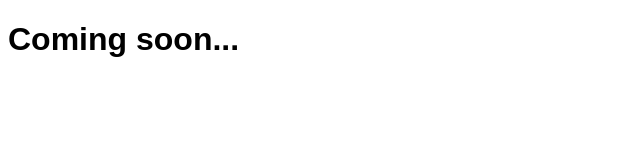
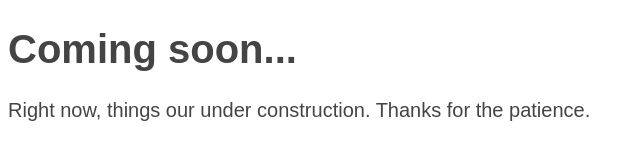
Before and after one commit to vkWeb/Digital-Signature-System, a plain HTML site: page index.html in a window 1280 px wide. Shown: the whole page, without its empty margins (0-643 px from the left). Drawn offline with Linux system fonts and the light colour scheme.

Commit message:
fix: Minor style changes

```diff
--- a/index.html
+++ b/index.html
@@ -8,6 +8,7 @@
   </head>
   <body>
     <h1>Coming soon...</h1>
+    <p>Right now, things our under construction. Thanks for the patience.</p>
     <script src="scripts/index.js"></script>
   </body>
 </html>
--- a/styles/style.css
+++ b/styles/style.css
@@ -1,3 +1,5 @@
 body {
-  font-family: Arial, Helvetica, sans-serif;
+  font-family: sans-serif;
+  color: #444444;
+  font-size: 20px;
 }
```
